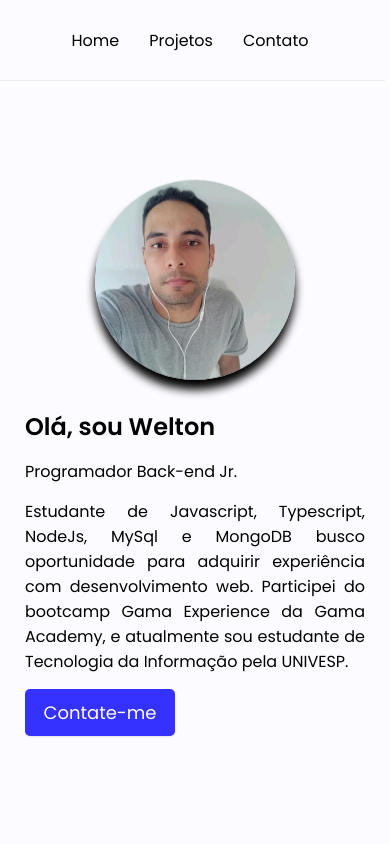
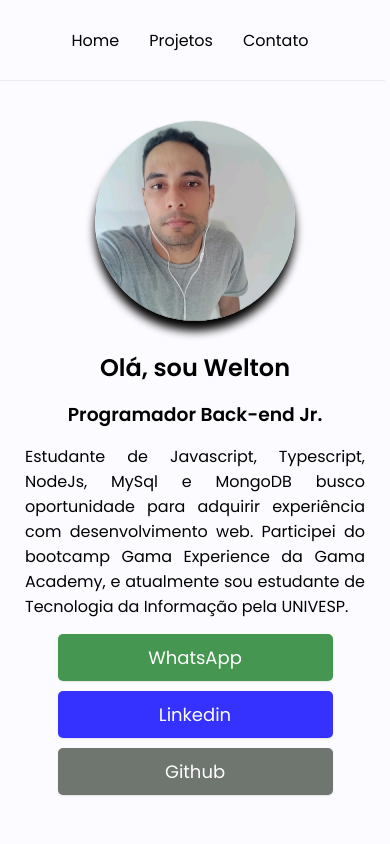
Before and after one commit to WeltonDev/portifolio-2023, a plain HTML site: page index.html in a window 390 px wide. Shown: the top 844 px of the page. Drawn offline with nearby package versions, Linux system fonts and the light colour scheme.

Commit message:
adjust buttons responsivit

```diff
--- a/index.html
+++ b/index.html
@@ -31,14 +31,25 @@
     <section id="home">
       <div class="home-info">
         <h2>Olá, sou Welton</h2>
-        <span class="home-position">Programador Back-end Jr.</span>
+        <span class="home-position"><h3>Programador Back-end Jr.</h3></span>
         <span class="home-resume">
           Estudante de Javascript, Typescript, NodeJs, MySql e MongoDB busco oportunidade para adquirir experiência com desenvolvimento web. Participei do bootcamp Gama Experience da Gama Academy, e atualmente sou estudante de Tecnologia da Informação pela UNIVESP.
         </span>
 
-        <button>
-          <a href="#contact">Contate-me</a>
-        </button>
+        <section class="buttons-contact">
+
+          <button class="whatsapp">
+            <a href="#contact">
+              WhatsApp
+            </a>
+          </button>
+          <button  class="linkedin">
+            <a href="#contact">Linkedin</a>
+          </button>
+          <button  class="github">
+            <a href="#contact">Github</a>
+          </button>
+        </section>
       </div>
       <div class="home-img">
         <img src="./img/perfil.jpeg" alt="Foto de perfil">
@@ -99,7 +110,7 @@
   </section>
 
   <footer>
-    copyright © 2022 William Lucas. Todos os direitos reservados
+    copyright © 2022 Welton Rodrigues. Todos os direitos reservados
   </footer>
   </main>
 
--- a/style.css
+++ b/style.css
@@ -76,6 +76,7 @@ section#home {
   display: flex;
   flex-direction: column;
   gap: 15px;
+  align-items: center;
   text-align: justify;
 }
 
@@ -93,6 +94,18 @@ section#home {
 
 .home-info button a{
   color: white;
+}
+
+.home-info .whatsapp {
+  background-color: #187e26;
+}
+
+.home-info .linkedin {
+  background-color: #0400ff;
+}
+
+.home-info .github {
+  background-color: #4c554d;
 }
 
 .home-info button:hover{
@@ -206,7 +219,7 @@ input, textarea, button {
 }
 
 #contact form button {
-  background-color: #7700ff;
+  background-color: #0400ff;
   color: white;
   font-size: 18px;
   cursor: pointer;
@@ -246,6 +259,10 @@ footer {
     padding: 10px;
   }
 
+  .home-info button {
+    width: 275px;
+  }
+
   .swiper-slide {
     flex-direction: column-reverse;
     gap: 30px;
@@ -258,4 +275,10 @@ footer {
   .project-info {
     width: 80%;
   }
+
+  .buttons-contact {
+    display: flex;
+    flex-direction: column;
+    gap: 10px;
+  }
 }
```
Also changed, not shown: img/whatsapp.png (added).
